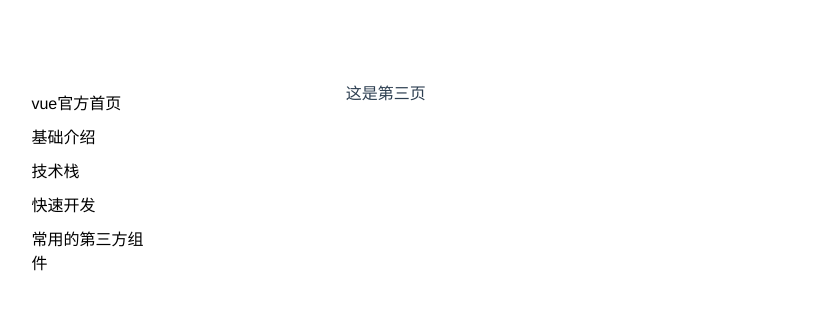
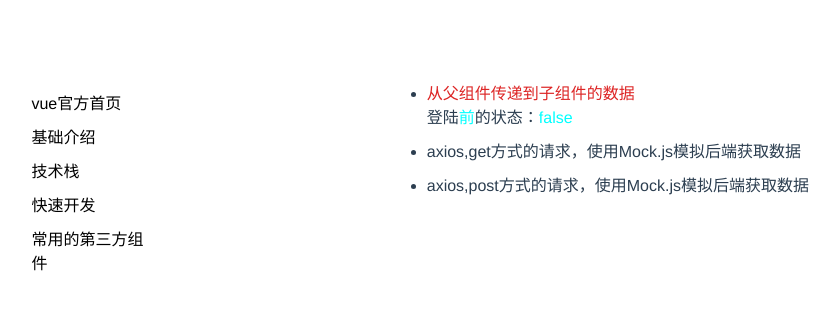
Before and after one commit to hongboo/vue-hello-world, a Vue app: page /#/page_3 in a window 1280 px wide. Shown: the top 310 px of the page, without its empty margins (193-1032 px from the left). Built offline with nearby package versions, Linux system fonts and the light colour scheme.

Commit message:
日常开发

```diff
--- /dev/null
+++ b/src/components/global-data.vue
@@ -0,0 +1,70 @@
+<template>
+    <div class="warp-box">
+        <div class="content">
+            <span class="compVal">{{val}}</span>
+            <div class="vuex-box" @click="changeStatus()">登陆<span>{{statusStr}}</span>的状态：<span>{{loginStatus}}</span></div>
+        </div>
+    </div>
+</template>
+<script>
+/* eslint-disable */
+import { mapGetters, mapActions } from 'vuex'
+export default {
+    components : {  },
+    name : 'global-data',
+    props  : ['val'],
+    data() {
+        return {
+            statusStr : '前'
+        }
+    },
+    methods : {
+        ...mapActions([
+            'getLoginStatus'
+        ]),
+        changeStatus() {
+            if(this.loginStatus){
+                this.getLoginStatus(false)
+                this.statusStr = '前';
+            } else {
+                this.getLoginStatus(true)
+                this.statusStr = '后';
+            }
+        }
+    },
+    watch : {
+
+    },
+    computed : {
+        ...mapGetters([
+            'loginStatus'
+        ])
+    },
+    created() {
+
+    },
+    mounted() {
+
+    },
+}
+</script>
+<style scoped lang="scss" rel="stylesheet/scss">
+@import '../assets/default';
+@import '../assets/common';
+.warp-box  {
+    .content {
+        .compVal {
+            color: rgb(221, 37, 37);
+        }
+        .vuex-box {
+            cursor: pointer;
+            span {
+                color: aqua;
+            }
+            &:hover span {
+                font-size: 2em;
+            }
+        }
+    }
+}
+</style>
--- a/src/mock.js
+++ b/src/mock.js
@@ -4,11 +4,11 @@ const Mock = require('mockjs')
 
 Mock.mock('/api/getTestDataByGet', (req, res) => {
     return {
-        "description" : "这是第一页"
+        "description" : "axios,get方式的请求，使用Mock.js模拟后端获取数据"
     }
 });
 Mock.mock('/api/getTestDataByPost', (req, res) => {
     return {
-        "description" : "这是第二页"
+        "description" : "axios,post方式的请求，使用Mock.js模拟后端获取数据"
     }
 });
--- a/src/views/pages/page_1.vue
+++ b/src/views/pages/page_1.vue
@@ -1,6 +1,5 @@
 <template>
     <div>
-        <!-- <span>{{data}}</span> -->
         <div class="title">
             <ul>
                 <li v-for="(item, index) in tips" :key="index">
@@ -10,8 +9,8 @@
         </div>
         <div class="body-box">
             <div id="tip_1" class="tip_1">
-                <!-- <div>{{tips[0].tip}}</div> -->
                 <div class="code">
+                    <div>前后端分离的现代前端框架，有别于业务、数据、渲染、排版布局等混用的传统开发流程</div>
                     <pre>
                         <code>
                             &lt;html&gt;
@@ -150,16 +149,12 @@
 </template>
 <script>
 /* eslint-disable */
-import api from '@/api/index'
-import { mapGetters, mapActions } from 'vuex'
 export default {
     component : {},
     name : '',
     data() {
         return {
-            data : '',
             tips : [
-                // {tip : '用于前后端分离的现代前端框架，有别于业务、数据、渲染、排版布局等混用的传统开发流程'},
                 {tip : '前后端分离的现代前端框架'},
                 {tip : '基于数据，而非dom'},
                 {tip : '一切皆组件'},
@@ -167,41 +162,19 @@ export default {
         }
     },
     methods : {
-        ...mapActions([
-            'getLoginStatus'
-        ]),
-        getTestDataByGet(params) {
-            api.getTestDataByGet(params).then(json => {
-                console.log(json)
-                this.data = json.data.description
-            });
-        },
-        getTestDataByPost(params) {
-            api.getTestDataByPost(params).then(json => {
-                console.log(json)
-            });
-        },
-        setLoginStatus() {
-            console.log('登陆前的状态： ' + this.loginStatus)
-            this.getLoginStatus(true);
-            console.log('登陆后的状态： ' + this.loginStatus)
-        }
+
     },
     watch : {
 
     },
     computed : {
-    ...mapGetters([
-            'loginStatus'
-        ])
+
     },
     created() {
 
     },
     mounted() {
-        this.getTestDataByGet();
-        this.getTestDataByPost();
-        this.setLoginStatus();
+
     },
 }
 
@@ -240,7 +213,7 @@ export default {
         .description {
             position: relative;
             left: 100px;
-            width: 60%;
+            width: 62%;
             background-color: rgb(233, 233, 223);
             p {
                 margin: 10px 0;
@@ -257,7 +230,7 @@ export default {
         div {
             background-color: rgb(233, 233, 223);
             margin-left: 100px;
-            width: 60%;
+            width: 62%;
             p {
                 margin: 10px 0;
             }
--- a/src/views/pages/page_2.vue
+++ b/src/views/pages/page_2.vue
@@ -1,16 +1,26 @@
 <template>
-    <div>
-        <span>{{data}}</span>
+    <div class="warp-box">
+        <div class="content" v-html="content.html">
+
+        </div>
     </div>
 </template>
 <script>
 /* eslint-disable */
 export default {
-    component : {},
+    components : {},
     name : '',
     data() {
         return {
-            data : '这是第二页'
+            // data : '这是第二页'
+            content : {
+                html :
+                    `<ul>
+                        <li>HTML、CSS、javascript基础</li>
+                        <li>CSS预处理器</li>
+                        <li>javascript最新语法（ES6）</li>
+                    </ul>`
+            },
         }
     },
     methods : {
@@ -31,5 +41,11 @@ export default {
 }
 </script>
 <style scoped lang="scss" rel="stylesheet/scss">
-
+@import '../../assets/default';
+@import '../../assets/common';
+.warp-box {
+    .content {
+        border: solid 1px;
+    }
+}
 </style>
--- a/src/views/pages/page_3.vue
+++ b/src/views/pages/page_3.vue
@@ -1,35 +1,72 @@
 <template>
-    <div>
-        <span>{{data}}</span>
+    <div class="warp-box">
+        <div class="content">
+            <div>
+                <ul>
+                    <li><global-data :val="compVal"></global-data></li>
+                    <li><span>{{data.getMethodVal}}</span></li>
+                    <li><span>{{data.postMethodVal}}</span></li>
+                </ul>
+            </div>
+        </div>
     </div>
 </template>
 <script>
 /* eslint-disable */
+import api from '@/api/index'
+import globalData from '@/components/global-data'
+import { mapGetters, mapActions } from 'vuex'
 export default {
-    component : {},
+    components : { globalData },
     name : '',
     data() {
         return {
-            data : '这是第三页'
+            data : {
+                getMethodVal : null,
+                postMethodVal : null,
+            },
+            compVal : '从父组件传递到子组件的数据',
         }
     },
     methods : {
-
+        ...mapActions([
+            'getLoginStatus'
+        ]),
+        getTestDataByGet(params) {
+            api.getTestDataByGet(params).then(json => {
+                this.data.getMethodVal = json.data.description
+            });
+        },
+        getTestDataByPost(params) {
+            api.getTestDataByPost(params).then(json => {
+                this.data.postMethodVal = json.data.description
+            });
+        },
     },
     watch : {
 
     },
     computed : {
-
+        ...mapGetters([
+            'loginStatus'
+        ])
     },
     created() {
 
     },
     mounted() {
-
+        this.getTestDataByGet();
+        this.getTestDataByPost();
     },
 }
 </script>
 <style scoped lang="scss" rel="stylesheet/scss">
-
+.content {
+    // border: 1px solid;
+    ul {
+        li {
+            margin: 10px 0;
+        }
+    }
+}
 </style>
```
